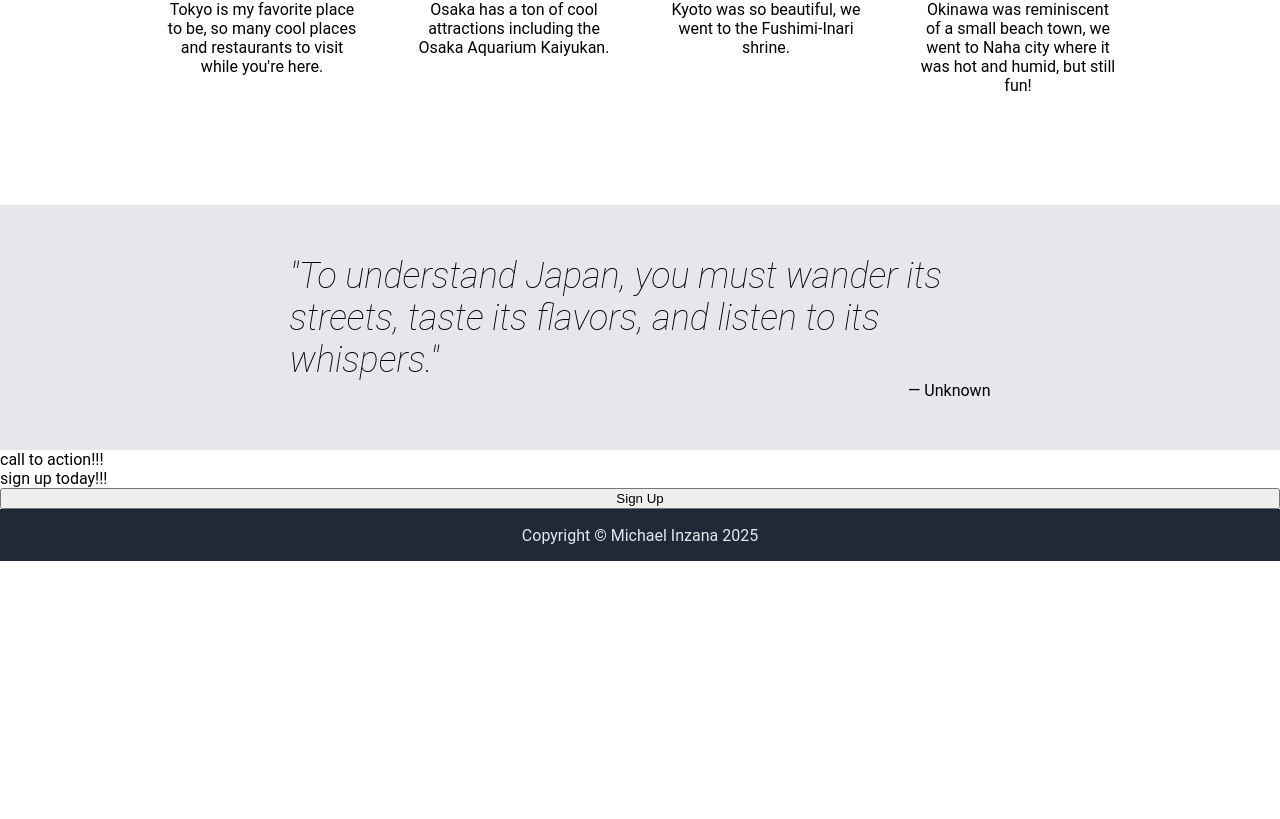
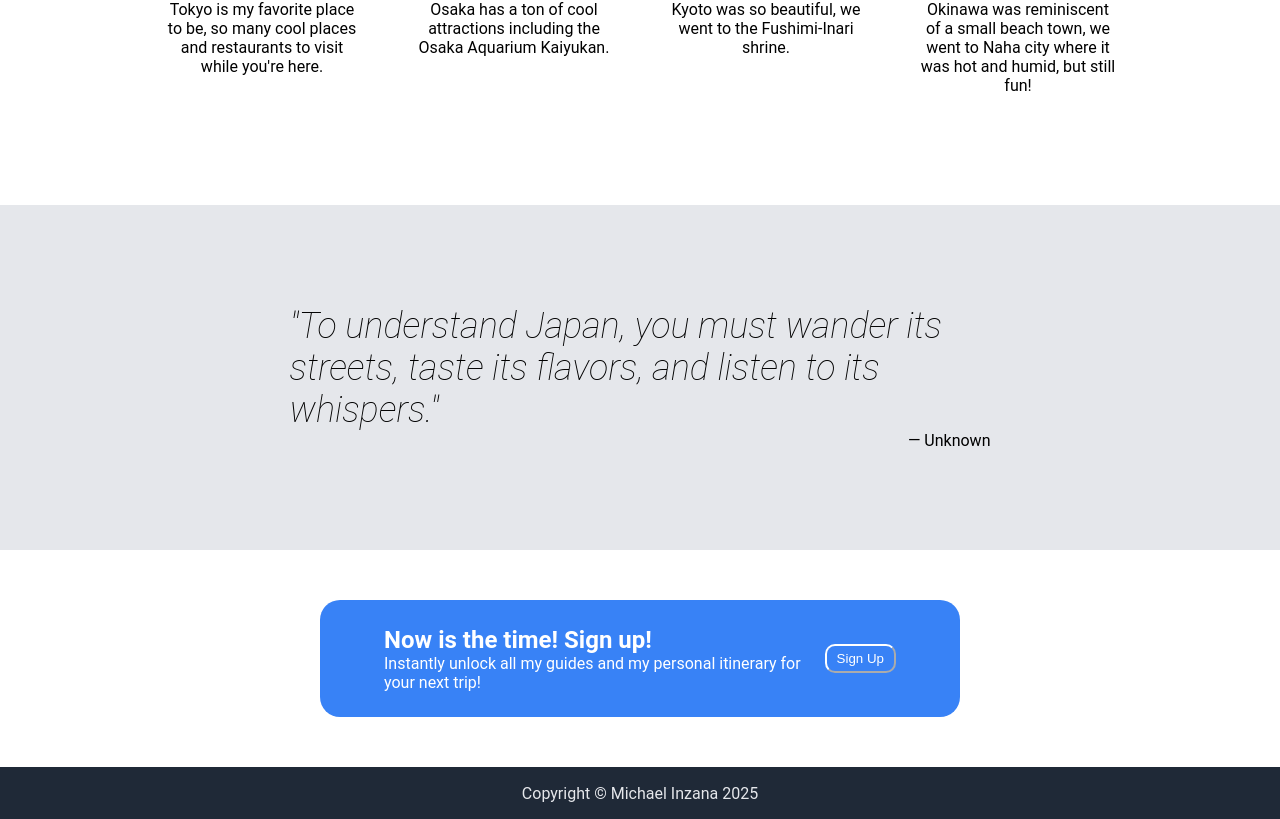
Before and after one commit to miiv0/websiteproject, a plain HTML site: page index.html in a window 1280 px wide. Shown: the part 916-1735 px from the top of the page. Before the commit the page ends 1477 px from the top, so only its background shows below. Drawn offline with Linux system fonts and the light colour scheme.

Commit message:
finshed making the bottom sign up section, made it so the button doesnt flex when shrinking as well as the text looks good when the page shrinks.

```diff
--- a/index.html
+++ b/index.html
@@ -51,10 +51,13 @@
     <div class="quote">"To understand Japan, you must wander its streets, taste its flavors, and listen to its whispers."</div>
     <div class="author"> — Unknown</div>
   </div>
-    <div class="title2">call to action!!!</div>
-    <div class="description">sign up today!!!</div>
-    <button class="button2">Sign Up</button>
-
+  <div class="container2">
+    <div class="group2">
+      <div class="title2">Now is the time! Sign up!</div>
+      <div class="description">Instantly unlock all my guides and my personal itinerary for your next trip!</div>
+    </div>
+      <button class="button2">Sign Up</button>
+  </div>
     <div class="footer">Copyright &copy; Michael Inzana 2025</div>
 
 </body>
--- a/style.css
+++ b/style.css
@@ -90,7 +90,7 @@ body {
     justify-content: center;
     gap: 52px;
     flex-wrap: wrap;
-    padding-bottom: 80px;
+    padding: 0 10% 80px 10%;
 }
 
 a {
@@ -130,6 +130,22 @@ a {
     color: black;
     background-color: #3882f6;
     border-radius: 10px;
+    border-color: white;
+    cursor: pointer;
+}
+
+.button2 {
+    display: flex;
+    width: fit-content;
+    height: fit-content;
+    padding: 5px 10px 5px 10px;
+    color: white;
+    background-color: #3882f6;
+    border-radius: 10px;
+    align-items: center;
+    border-color: white;
+    cursor: pointer;
+    white-space: nowrap
 }
 
 .group1 {
@@ -160,5 +176,27 @@ a {
 
 .quotebg {
     background-color: #e5e7eb;
-    padding: 50px 13% 50px 13%;
+    padding: 100px 13% 100px 13%;
 }
+
+.container2 {
+    display: flex;
+    margin: 50px 25% 50px 25%;
+    justify-content: space-around;
+    background-color:#3882f6;
+    border-radius: 20px;
+    align-items: center;
+    padding: 2% 5% 2% 5%;
+    gap: 2%;
+}
+
+.group2 {
+    display: flex;
+    flex-direction: column;
+    color: white;
+}
+
+.title2 {
+    font-size: 24px;
+    font-weight: 600;
+}
```
